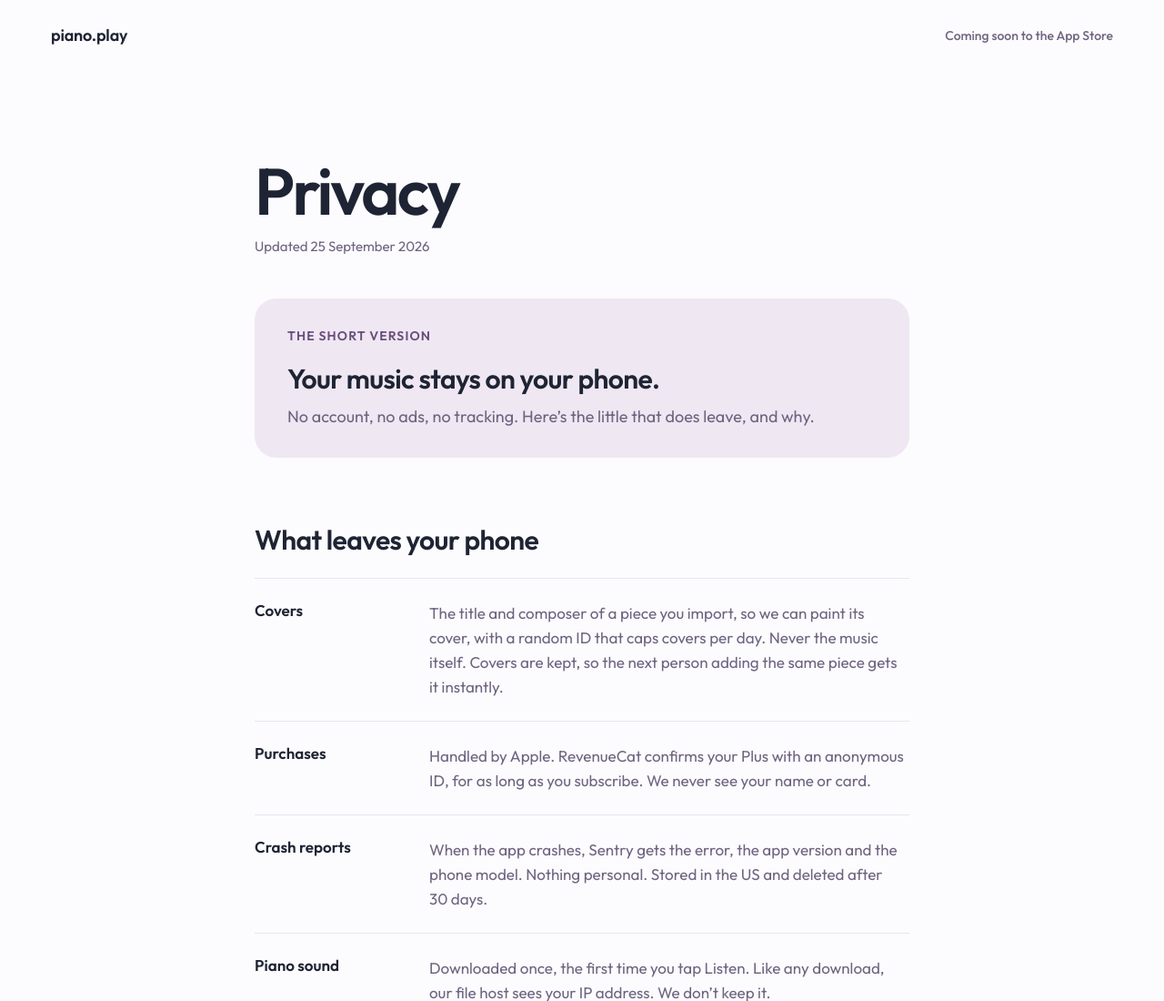
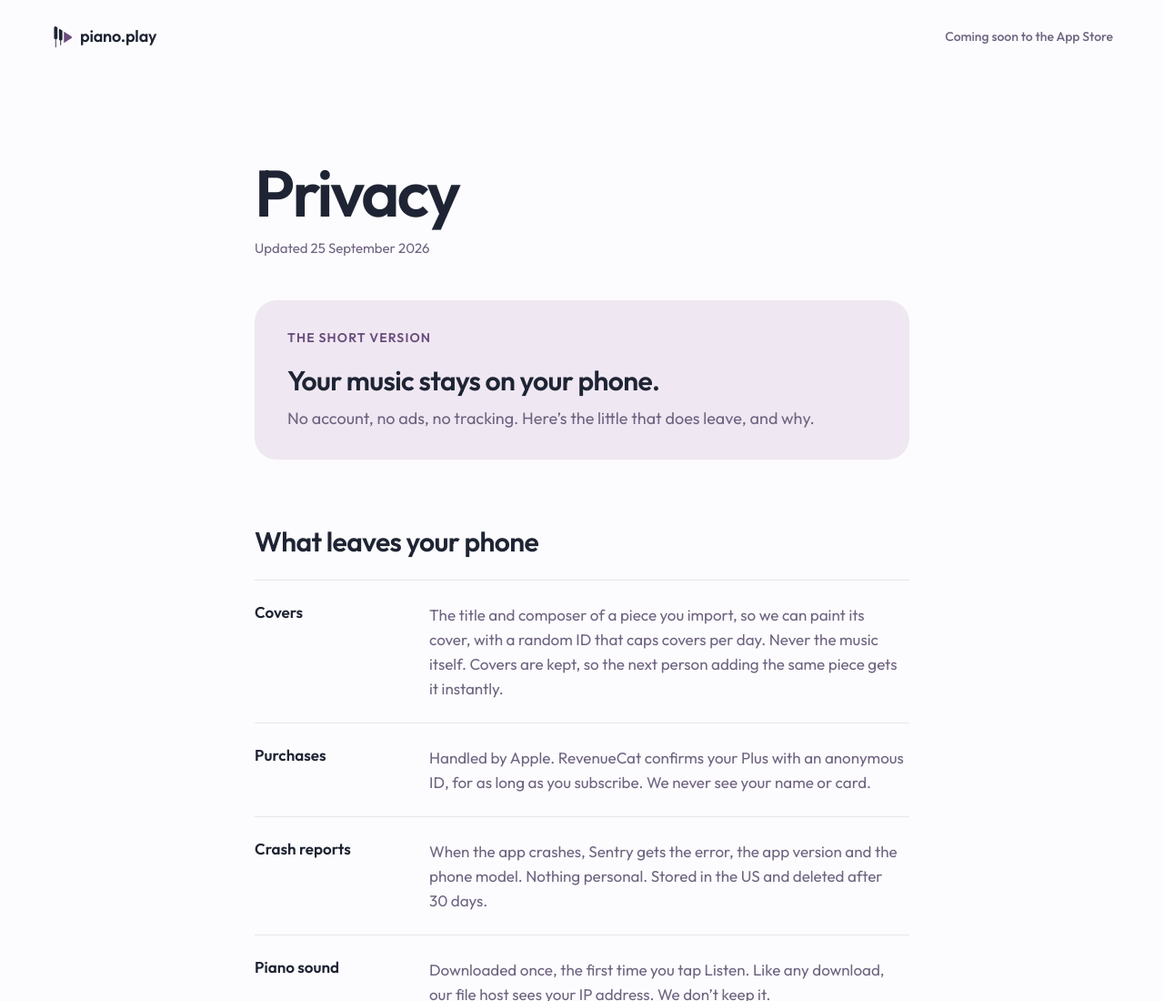
Before and after one commit to farukkandemir/piano-play-site, an Astro site: page /privacy in a window 1280 px wide. Shown: the top 1100 px of the page at 91% size. Built offline with nearby package versions, Linux system fonts and the light colour scheme; Astro itself is replaced by a stand-in of ours.

Commit message:
Add the piano.play logo: favicon, home-screen icon, OG image, nav mark

```diff
--- a/src/components/shared/Meta.astro
+++ b/src/components/shared/Meta.astro
@@ -16,7 +16,7 @@ const { title = defaultTitle, description = site.description, noindex = false }
 
 const path = Astro.url.pathname.replace(/\.html$/, '').replace(/\/index$/, '/');
 const canonical = new URL(path, site.url).href;
-// Placeholder: public/og.png is the app icon and wordmark on the page colour.
+// public/og.png: the logo mark, wordmark and tagline on the page colour.
 // Replace with a real still of the hero (1200×630) when the hero is final.
 const ogImage = new URL('/og.png', site.url).href;
 const smartBanner = site.launched && site.appStoreId !== '';
@@ -32,6 +32,7 @@ const smartBanner = site.launched && site.appStoreId !== '';
 <meta name="color-scheme" content="light" />
 <link rel="preload" href="/fonts/outfit-latin-wght.woff2" as="font" type="font/woff2" crossorigin />
 
+<link rel="icon" href="/favicon.svg" type="image/svg+xml" />
 <link rel="icon" href="/favicon-32.png" sizes="32x32" type="image/png" />
 <link rel="icon" href="/favicon.png" sizes="48x48" type="image/png" />
 <link rel="apple-touch-icon" href="/apple-touch-icon.png" />
@@ -44,7 +45,7 @@ const smartBanner = site.launched && site.appStoreId !== '';
 <meta property="og:image" content={ogImage} />
 <meta property="og:image:width" content="1200" />
 <meta property="og:image:height" content="630" />
-<meta property="og:image:alt" content="piano.play: That piece you always wanted to play." />
+<meta property="og:image:alt" content="The piano.play logo with the line: That piece you always wanted to play." />
 <meta property="og:locale" content="en_GB" />
 <meta name="twitter:card" content="summary_large_image" />
 <meta name="twitter:title" content={title} />
--- a/src/components/shared/Nav.astro
+++ b/src/components/shared/Nav.astro
@@ -6,7 +6,10 @@ const isHome = ['/', '/index', '/index.html'].includes(Astro.url.pathname);
 ---
 
 <header class="nav">
-  <a class="wordmark" href="/" aria-current={isHome ? 'page' : undefined}>{site.name}</a>
+  <a class="wordmark" href="/" aria-current={isHome ? 'page' : undefined}>
+    <img class="mark" src="/brand/piano-play-mark-light.svg" alt="" width="24" height="24" />
+    {site.name}
+  </a>
   <AppStoreButton variant="text" />
 </header>
 
@@ -21,6 +24,9 @@ const isHome = ['/', '/index', '/index.html'].includes(Astro.url.pathname);
     margin-inline: auto;
   }
   .wordmark {
+    display: inline-flex;
+    align-items: center;
+    gap: 8px;
     font-size: 18px;
     line-height: 22px;
     font-weight: var(--weight-semibold);
@@ -29,6 +35,11 @@ const isHome = ['/', '/index', '/index.html'].includes(Astro.url.pathname);
     text-decoration: none;
     transition: opacity var(--duration-fast) ease;
   }
+  .mark {
+    width: 24px;
+    height: 24px;
+    flex-shrink: 0;
+  }
   .wordmark:hover {
     opacity: 0.7;
   }
```
Also changed, not shown: public/apple-touch-icon.png, public/brand/piano-play-icon-light.svg (added), public/brand/piano-play-icon.svg (added), public/brand/piano-play-mark-dark.svg (added), public/brand/piano-play-mark-light.svg (added), public/favicon-32.png, public/favicon.png, public/favicon.svg (added), public/og.png.
